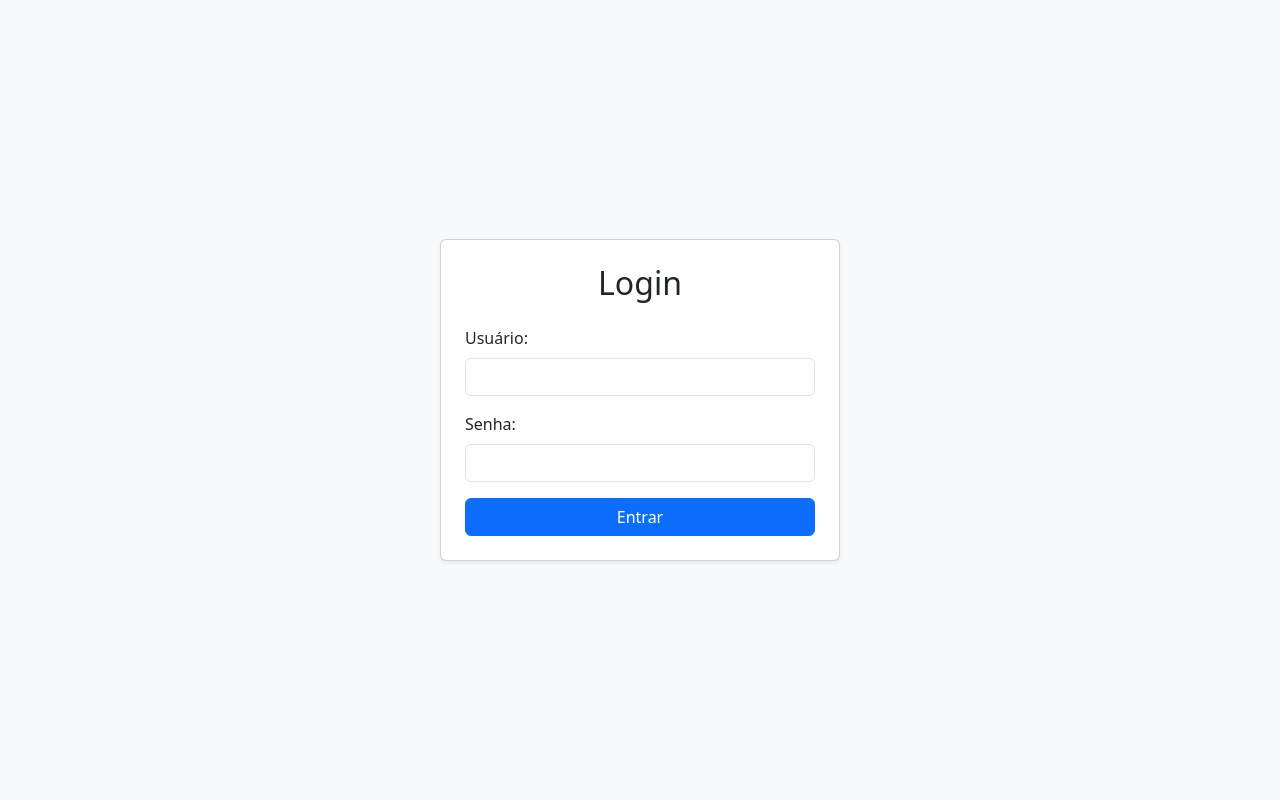
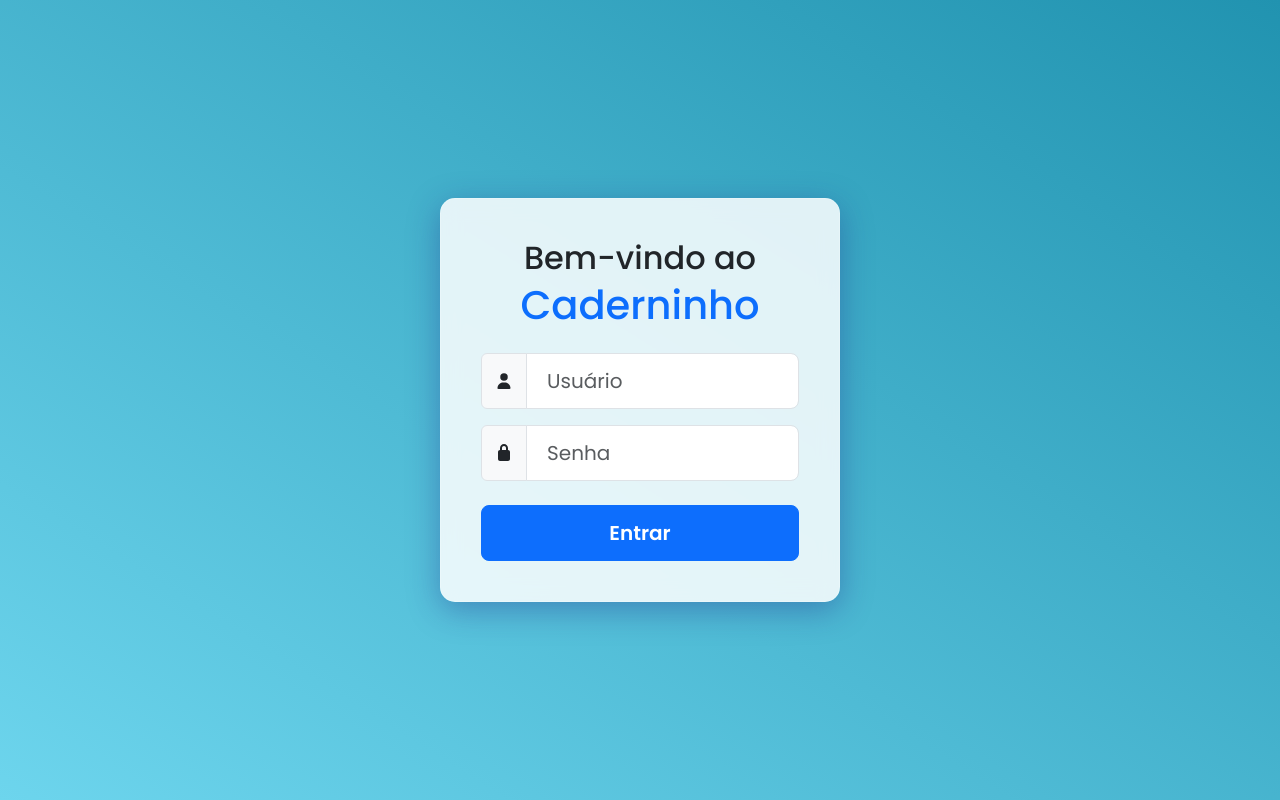
Before and after one commit to Bcdantas/Caderninho, a React (Vite) app in the folder caderninho-frontend/: page /login in a window 1280 px wide. Built offline with nearby package versions, Linux system fonts and the light colour scheme.

Commit message:
tela login bonita

```diff
--- a/caderninho-frontend/src/components/LoginForm.tsx
+++ b/caderninho-frontend/src/components/LoginForm.tsx
@@ -1,4 +1,9 @@
+// CAMINHO: src/components/LoginForm.tsx
+
 import React, { useState } from 'react';
+// <<< PASSO 1: Importar ícones >>>
+import { FontAwesomeIcon } from '@fortawesome/react-fontawesome';
+import { faUser, faLock } from '@fortawesome/free-solid-svg-icons';
 
 interface LoginFormProps {
   onSubmit: (username: string, password: string) => void;
@@ -11,29 +16,28 @@ const LoginForm: React.FC<LoginFormProps> = ({ onSubmit, loading, error }) => {
   const [password, setPassword] = useState('');
 
   const handleSubmit = (e: React.FormEvent) => {
-    e.preventDefault(); // Evita o recarregamento da página
+    e.preventDefault();
     onSubmit(username, password);
   };
 
   return (
-    // Classes Bootstrap para estilizar o formulário
-    <form onSubmit={handleSubmit} className="card p-4 shadow-sm" style={{ maxWidth: '400px', width: '100%' }}>
-      <h2 className="card-title text-center mb-4">Login</h2>
+    // <<< PASSO 2: Aplicar novo estilo ao card do formulário >>>
+    <form onSubmit={handleSubmit} className="login-form-card" style={{ maxWidth: '400px', width: '100%' }}>
+      <h2 className="text-center mb-1">Bem-vindo ao</h2>
+      <h1 className="text-center text-primary mb-4">Caderninho</h1>
 
-      {error && (
-        <div className="alert alert-danger" role="alert">
-          {error}
-        </div>
-      )}
+      {error && <div className="alert alert-danger">{error}</div>}
 
-      <div className="mb-3">
-        <label htmlFor="username" className="form-label">
-          Usuário:
-        </label>
+      {/* <<< PASSO 3: Usar 'input-group' do Bootstrap para adicionar ícones >>> */}
+      <div className="input-group mb-3">
+        <span className="input-group-text">
+          <FontAwesomeIcon icon={faUser} />
+        </span>
         <input
           type="text"
           id="username"
-          className="form-control" // Classe Bootstrap para campos de formulário
+          className="form-control form-control-lg"
+          placeholder="Usuário"
           value={username}
           onChange={(e) => setUsername(e.target.value)}
           required
@@ -41,14 +45,15 @@ const LoginForm: React.FC<LoginFormProps> = ({ onSubmit, loading, error }) => {
         />
       </div>
 
-      <div className="mb-3">
-        <label htmlFor="password" className="form-label">
-          Senha:
-        </label>
+      <div className="input-group mb-4">
+        <span className="input-group-text">
+          <FontAwesomeIcon icon={faLock} />
+        </span>
         <input
           type="password"
           id="password"
-          className="form-control" // Classe Bootstrap para campos de formulário
+          className="form-control form-control-lg"
+          placeholder="Senha"
           value={password}
           onChange={(e) => setPassword(e.target.value)}
           required
@@ -56,12 +61,8 @@ const LoginForm: React.FC<LoginFormProps> = ({ onSubmit, loading, error }) => {
         />
       </div>
 
-      <div className="d-grid gap-2"> {/* d-grid gap-2 para o botão ocupar a largura total */}
-        <button
-          type="submit"
-          className="btn btn-primary" // Classe Bootstrap para botão primário
-          disabled={loading}
-        >
+      <div className="d-grid gap-2">
+        <button type="submit" className="btn btn-primary btn-lg" disabled={loading}>
           {loading ? 'Entrando...' : 'Entrar'}
         </button>
       </div>
--- a/caderninho-frontend/src/index.css
+++ b/caderninho-frontend/src/index.css
@@ -1 +1,11 @@
-import 'bootstrap/dist/css/bootstrap.min.css';
+/* CAMINHO: src/index.css */
+
+/* Importa uma fonte mais moderna do Google Fonts */
+@import url('https://fonts.googleapis.com/css2?family=Poppins:wght@400;500;600&display=swap');
+
+/* Estilos globais para o corpo da página */
+body {
+  font-family: 'Poppins', sans-serif;
+  background: linear-gradient(to right top, #6dd5ed, #2193b0); /* Gradiente de azul suave */
+  min-height: 100vh;
+}
--- /dev/null
+++ b/caderninho-frontend/src/pages/LoginPage.css
@@ -0,0 +1,31 @@
+/* CAMINHO: src/pages/LoginPage.css */
+
+.login-page-container {
+  display: flex;
+  align-items: center;
+  justify-content: center;
+  min-height: 100vh; /* Garante que o container ocupe a tela inteira */
+  padding: 1rem;
+}
+
+.login-form-card {
+  padding: 2.5rem;
+  border-radius: 15px;
+  border: 1px solid rgba(255, 255, 255, 0.2);
+
+  /* Efeito de "vidro fosco" */
+  background: rgba(255, 255, 255, 0.85);
+  backdrop-filter: blur(10px);
+  -webkit-backdrop-filter: blur(10px); /* Para compatibilidade com Safari */
+
+  box-shadow: 0 8px 32px 0 rgba(31, 38, 135, 0.37);
+}
+
+.login-form-card .form-control-lg {
+  padding: 0.75rem 1.25rem; /* Deixa os campos de input maiores */
+}
+
+.login-form-card .btn-lg {
+  padding: 0.75rem 1.25rem;
+  font-weight: 600;
+}
--- a/caderninho-frontend/src/pages/LoginPage.tsx
+++ b/caderninho-frontend/src/pages/LoginPage.tsx
@@ -1,40 +1,30 @@
+// CAMINHO: src/pages/LoginPage.tsx
+
 import React, { useState } from 'react';
 import LoginForm from '../components/LoginForm';
-import { useAppContext } from '../context/AppContext'; // Importa o hook do contexto
+import { useAppContext } from '../context/AppContext';
+import './LoginPage.css'; // <<< PASSO 1: Importar o novo arquivo de CSS
 
 const LoginPage: React.FC = () => {
   const [loading, setLoading] = useState(false);
   const [error, setError] = useState<string | null>(null);
-
-  // Usar o hook do contexto para acessar a função de login
   const { login } = useAppContext();
 
   const handleLogin = async (username: string, password: string) => {
     setLoading(true);
     setError(null);
-
     try {
-      // 1. Fazer a requisição POST para o backend
       const response = await fetch(`${import.meta.env.VITE_API_BASE_URL}/api/users/login`, {
         method: 'POST',
-        headers: {
-          'Content-Type': 'application/json',
-        },
+        headers: { 'Content-Type': 'application/json' },
         body: JSON.stringify({ username, password }),
-        });
-
-      // 2. Verificar a resposta
-      if (!response.ok) { // Se a resposta não for 2xx (ex: 401, 400, 500)
+      });
+      if (!response.ok) {
         const errorData = await response.json();
         throw new Error(errorData.message || 'Erro ao tentar logar.');
       }
-
-      // 3. Processar a resposta de sucesso
-      const data = await response.json(); // Pega os dados da resposta (token, _id, username, role)
-
-      // 4. Chamar a função login do contexto para guardar os dados e redirecionar
-      login(data.token, data.role, data.username); // O contexto cuida do redirecionamento
-
+      const data = await response.json();
+      login(data.token, data.role, data.username);
     } catch (err: any) {
       setError(err.message || 'Erro desconhecido ao tentar logar.');
       console.error('Erro de login:', err);
@@ -44,7 +34,8 @@ const LoginPage: React.FC = () => {
   };
 
   return (
-    <div className="d-flex align-items-center justify-content-center min-vh-100 bg-light">
+    // <<< PASSO 2: Usar a nova classe de container para centralizar o formulário >>>
+    <div className="login-page-container">
       <LoginForm onSubmit={handleLogin} loading={loading} error={error} />
     </div>
   );
```
